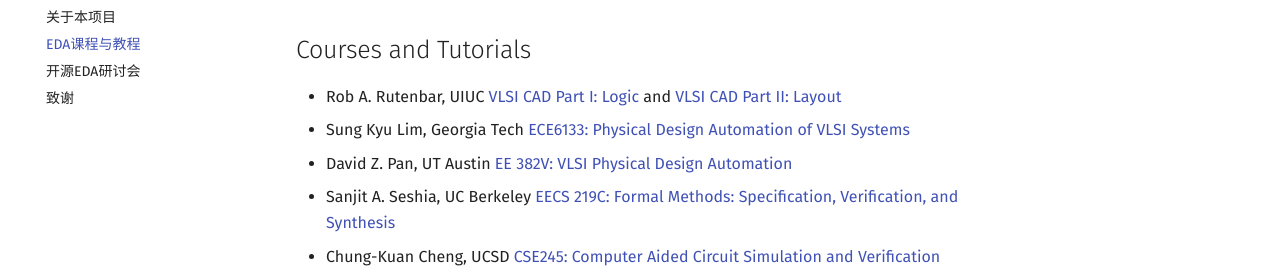
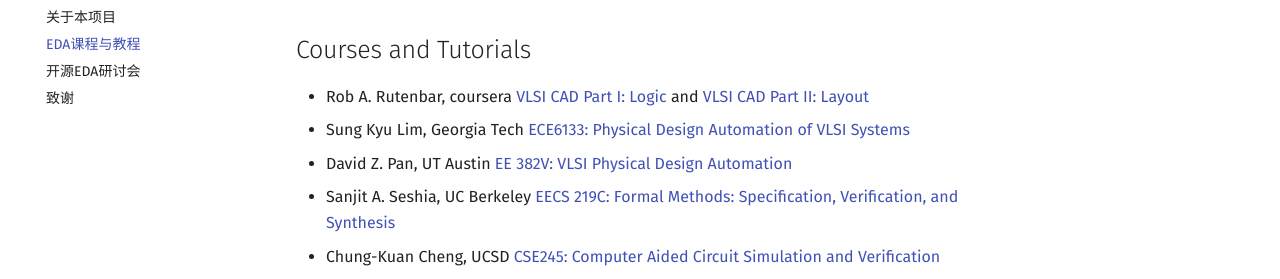
Before and after one commit to daitoto/EDA-wiki, an MkDocs documentation site: the page built from docs/intro/course.md, in a window 1280 px wide. Shown: the part 196-475 px from the top of the page. Built offline with MkDocs 1.6.1 and Material for MkDocs 9.7.7, drawn with Linux system fonts in a browser that asks for light colours; comment, search, counter and statistics services are not loaded.

Commit message:
Update course.md

```diff
--- a/docs/intro/course.md
+++ b/docs/intro/course.md
@@ -1,5 +1,5 @@
 ## Courses and Tutorials
- - Rob A. Rutenbar, UIUC [VLSI CAD Part I: Logic](https://www.coursera.org/learn/vlsi-cad-logic) and [VLSI CAD Part II: Layout](https://www.coursera.org/learn/vlsi-cad-layout)
+ - Rob A. Rutenbar, coursera [VLSI CAD Part I: Logic](https://www.coursera.org/learn/vlsi-cad-logic) and [VLSI CAD Part II: Layout](https://www.coursera.org/learn/vlsi-cad-layout)
  - Sung Kyu Lim, Georgia Tech [ECE6133: Physical Design Automation of VLSI Systems](http://limsk.ece.gatech.edu/course/ece6133/)
  - David Z. Pan, UT Austin [EE 382V: VLSI Physical Design Automation](http://users.ece.utexas.edu/~dpan/EE382V_PDA/)
  - Sanjit A. Seshia, UC Berkeley [EECS 219C: Formal Methods: Specification, Verification, and Synthesis](https://people.eecs.berkeley.edu/~sseshia/219c/)
```
